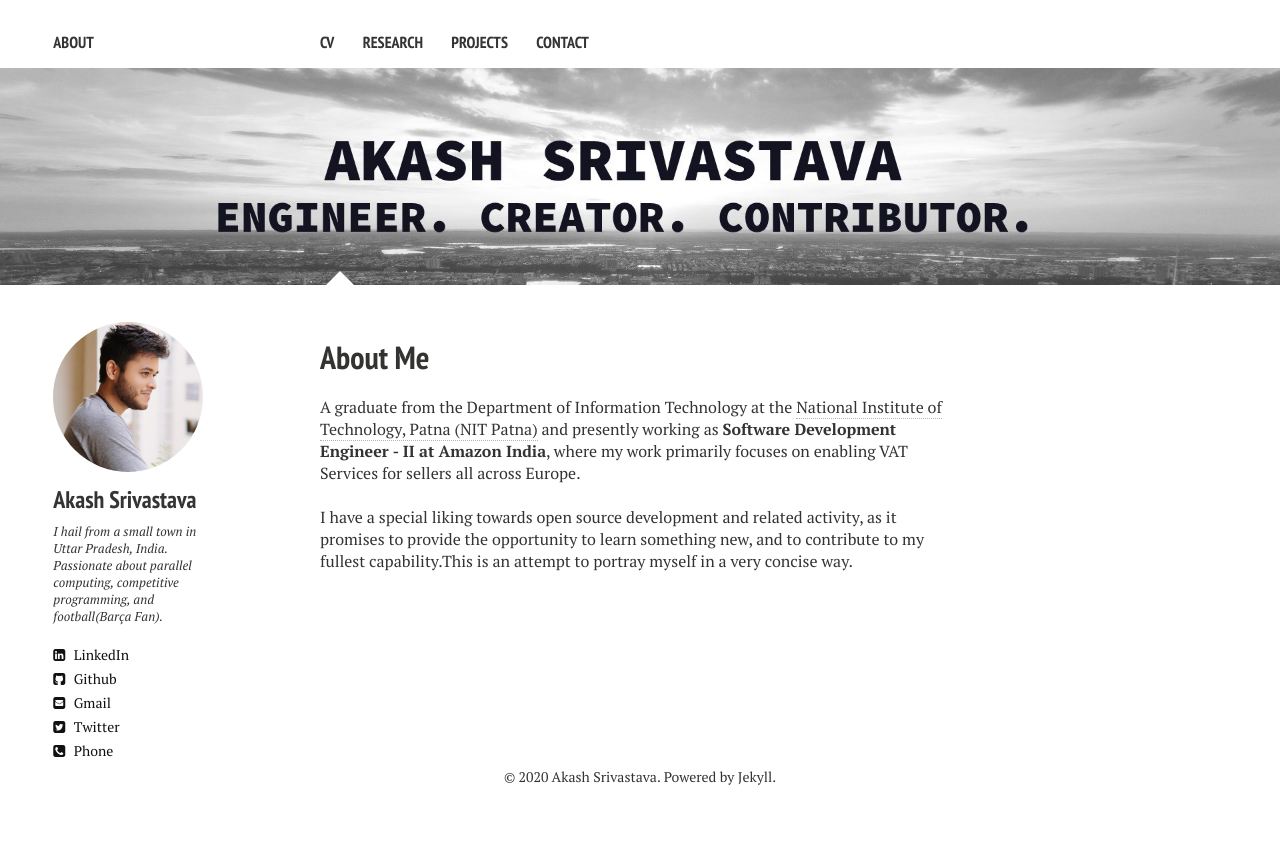
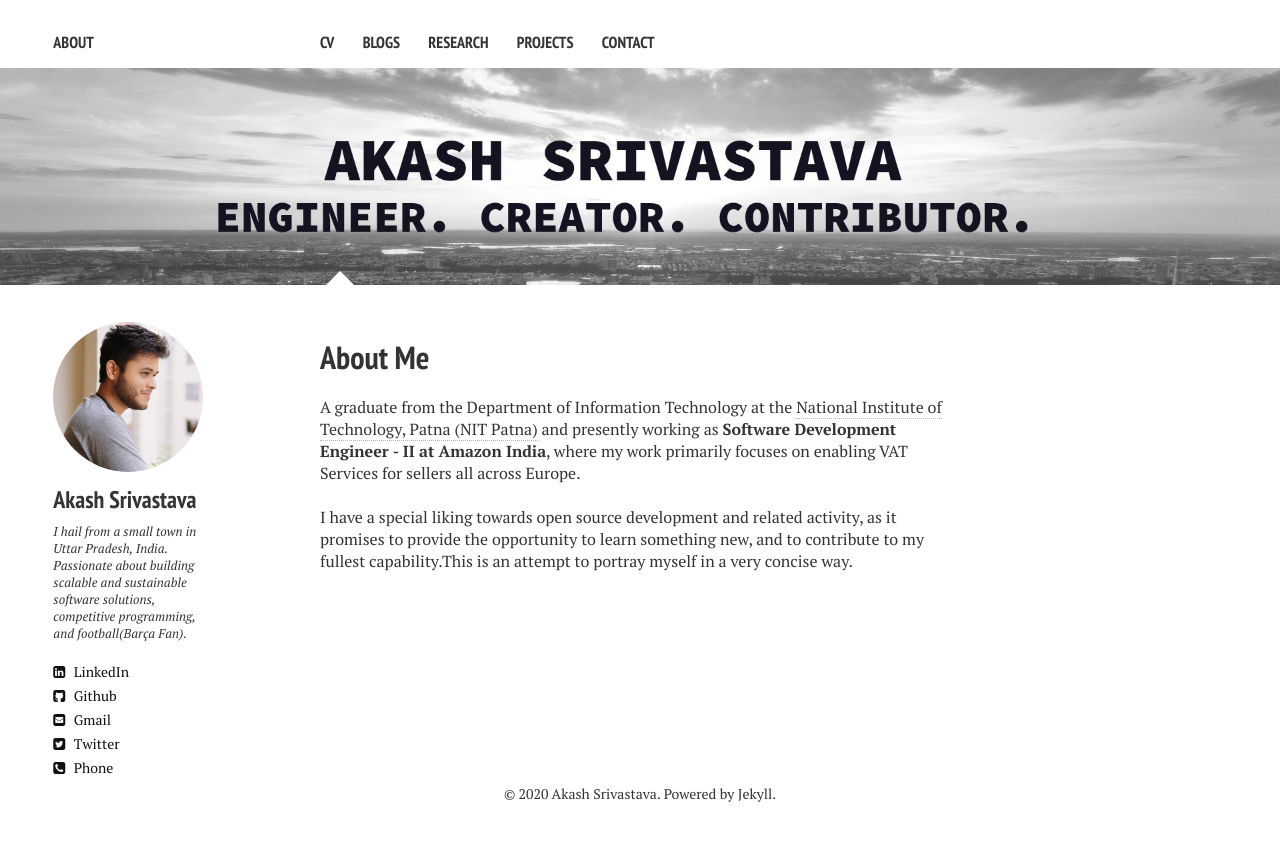
Before and after one commit to Akash1684/akash1684.github.io, a Jekyll site: the page built from index.md, in a window 1280 px wide. Shown: the top 841 px of the page. Built offline with Jekyll 4.4.1, drawn with Linux system fonts in a browser that asks for light colours; nearby versions of some CDN libraries; comment, search, counter and statistics services are not loaded.

Commit message:
Update _config.yml

```diff
--- a/_config.yml
+++ b/_config.yml
@@ -10,7 +10,7 @@ disqus_shortname: akash1684-github-io
 owner:
   name:           Akash Srivastava
   avatar:         AirBrush_20190608151304 Cropped.jpg
-  bio:            I hail from a small town in Uttar Pradesh, India. Passionate about parallel computing, competitive programming, and football(Barça Fan).
+  bio:            I hail from a small town in Uttar Pradesh, India. Passionate about building scalable and sustainable software solutions, competitive programming, and football(Barça Fan).
   email:          akash.s1684@gmail.com
   # Social networking links are used in author-bio sidebar. Update and remove as you like.
   phone:          09454028991
@@ -30,6 +30,8 @@ bing_verify:
 links:
   - title: CV
     url: /cv/
+  - title: Blogs
+    url: /blog/
   - title: Research
     url: /research/
   - title: Projects
```
